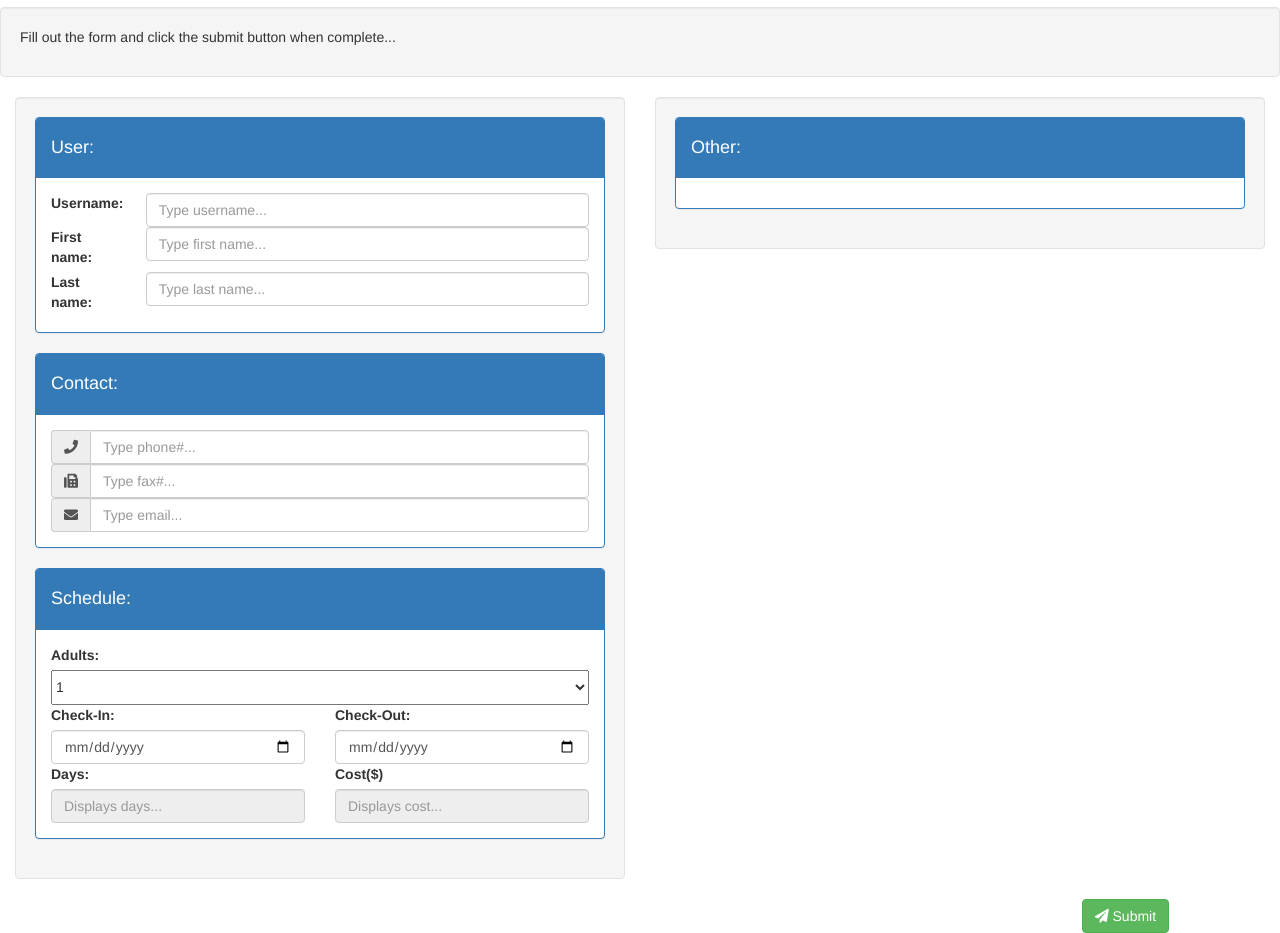
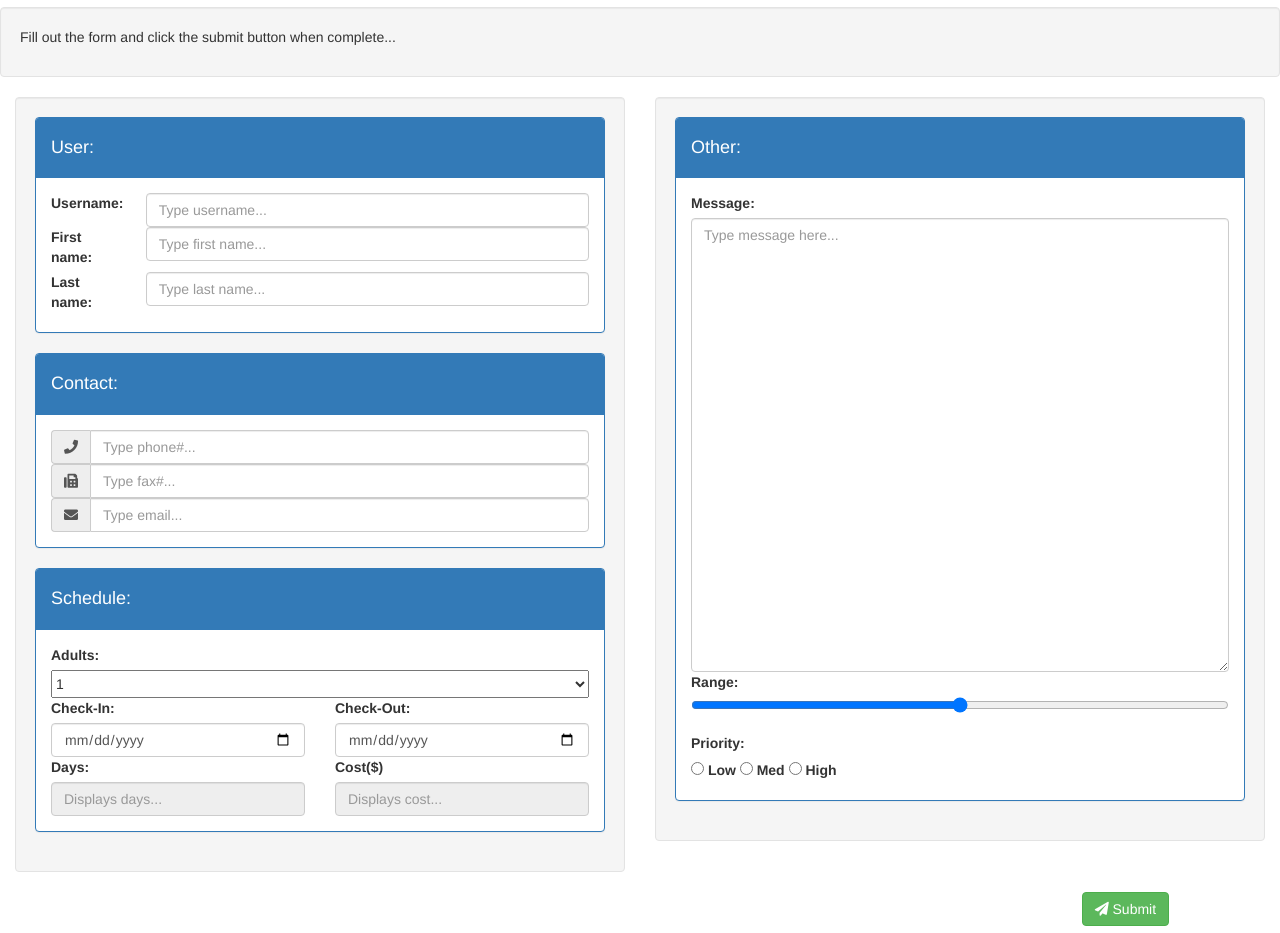
Before and after one commit to WeeklyProjects/Bootstrap-Booking-Form, a plain HTML site: page index.html in a window 1280 px wide. Shown: the part 63-996 px from the top of the page. Drawn offline with nearby package versions, Linux system fonts and the light colour scheme.

Commit message:
Added message panel

```diff
--- a/index.html
+++ b/index.html
@@ -124,7 +124,26 @@
                                     <h4>Other:</h4>
                                 </div>
                                 <div class="panel-body">
-
+                                    <label for="message" class="form-label">Message:</label>
+                                    <textarea class="form-control" id="message" placeholder="Type message here..." rows="22"></textarea>
+                                    <div class="row">
+                                        <div class="col-xs-12">
+                                            <label for="range" class="form-label">Range:</label>
+                                            <input type="range" class="form-range" id="range" min="0" max="10" steps="1">
+                                        </div>
+                                    </div>
+                                    <br>
+                                    <label for="priority" class="form-label">Priority:</label>
+                                    <div class="row">
+                                        <div class="col-xs-6">
+                                            <input class="form-check-input" type="radio" name="priority" id="low-priority">
+                                            <label class="form-check-label" for="low-priority">Low</label>
+                                            <input class="form-check-input" type="radio" name="priority" id="med-priority">
+                                            <label class="form-check-label" for="med-priority">Med</label>
+                                            <input class="form-check-input" type="radio" name="priority" id="high-priority">
+                                            <label class="form-check-label" for="high-priority">High</label>
+                                        </div>
+                                    </div>
                                 </div>
                             </div>
                         </div>
--- a/style.css
+++ b/style.css
@@ -1,4 +1,4 @@
 .form-select {
     width: 100%;
-    height: 2.5em;
+    height: 2em;
 }
```
